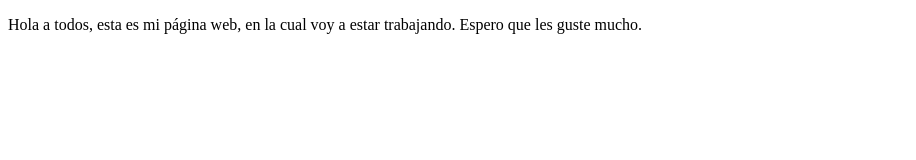
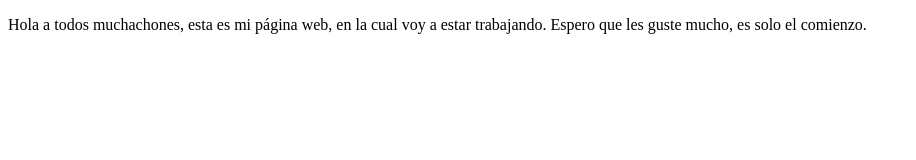
Before and after one commit to RomarioGuerr/Programming, a plain HTML site: page index.html in a window 1280 px wide. Shown: the whole page, without its empty margins (0-916 px from the left). Drawn offline with Linux system fonts and the light colour scheme.

Commit message:
cambios to first commit

```diff
--- a/index.html
+++ b/index.html
@@ -8,8 +8,8 @@
 </head>
 <body>
     <p>
-        Hola a todos, esta es mi página web, en la cual voy a estar trabajando.
-        Espero que les guste mucho.
+        Hola a todos muchachones, esta es mi página web, en la cual voy a estar trabajando.
+        Espero que les guste mucho, es solo el comienzo.
     </p>
 </body>
 </html>
```
